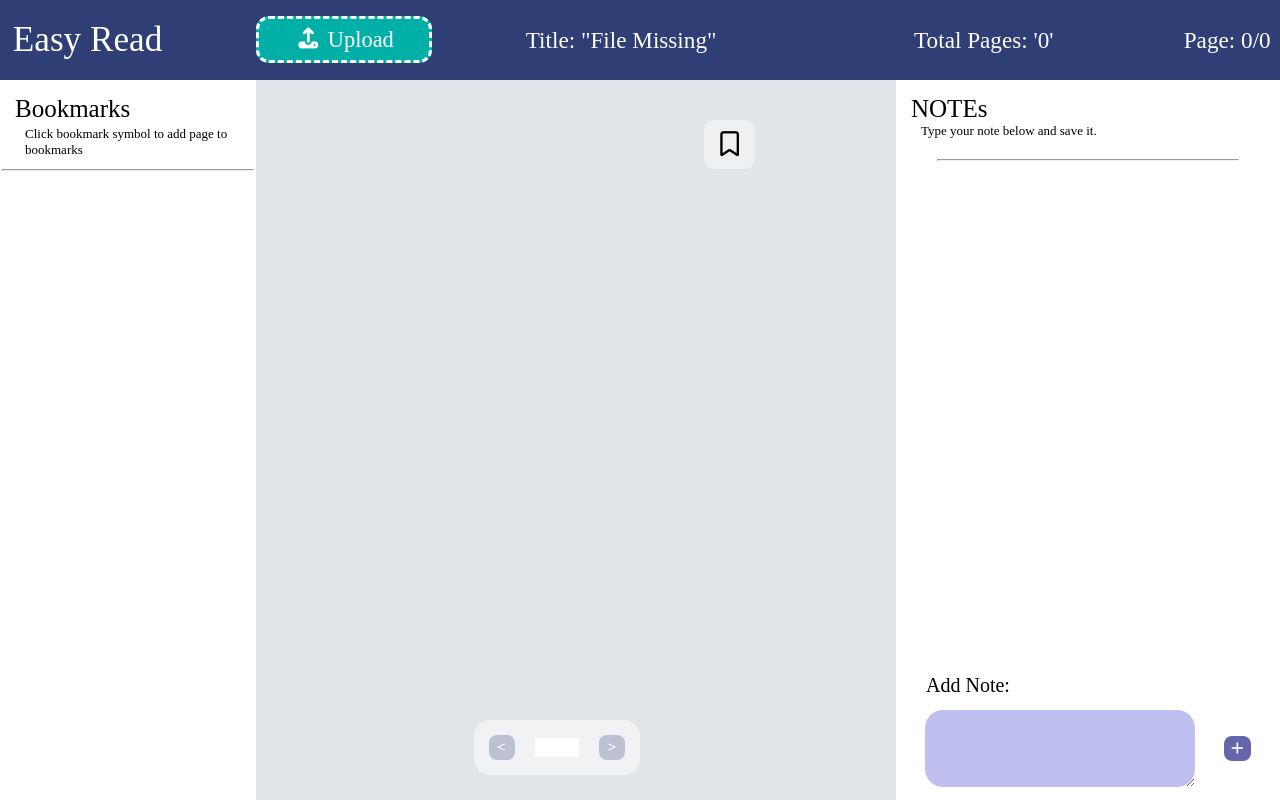
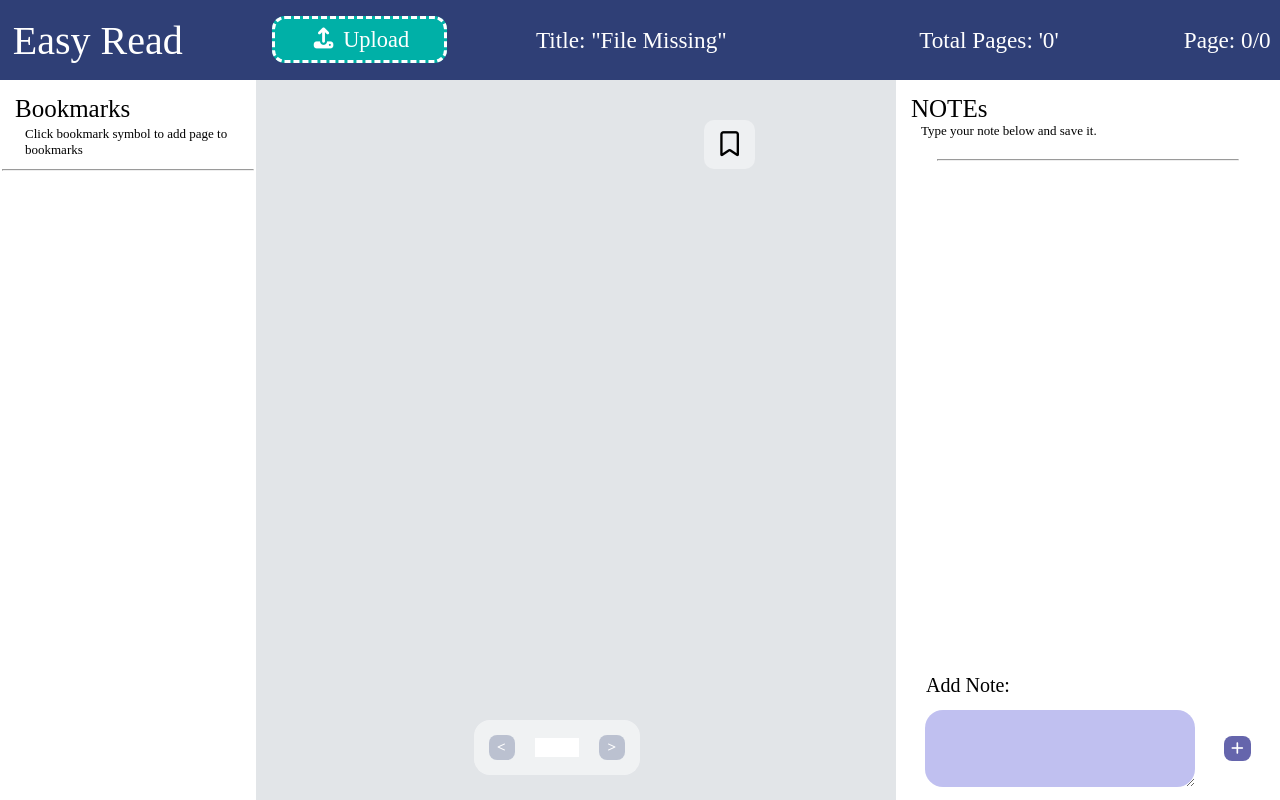
Before and after one commit to jayanthg-14/Book, a plain HTML site: page index.html in a window 1280 px wide. Drawn offline with Linux system fonts and the light colour scheme.

Commit message:
updated styling mistake in head section

```diff
--- a/index.html
+++ b/index.html
@@ -10,7 +10,7 @@
 </head>
 <body>
     <div id="header">
-        <span id="icon">Easy Read</span>
+        <span id="icon" style="font-size: 40px ;">Easy Read</span>
         <div id="inputFile">
             <input type="file" id="fileField" hidden accept="application/pdf">
             <label for="fileField" id="fileLabel"><i class="fa-solid fa-upload"></i>  Upload
--- a/style.css
+++ b/style.css
@@ -8,7 +8,7 @@ html, body {
 }
 
 #icon{
-   font-size: 2.rem;
+   font-size: 2rem;
    padding-left: 1%;
 }
 
```
